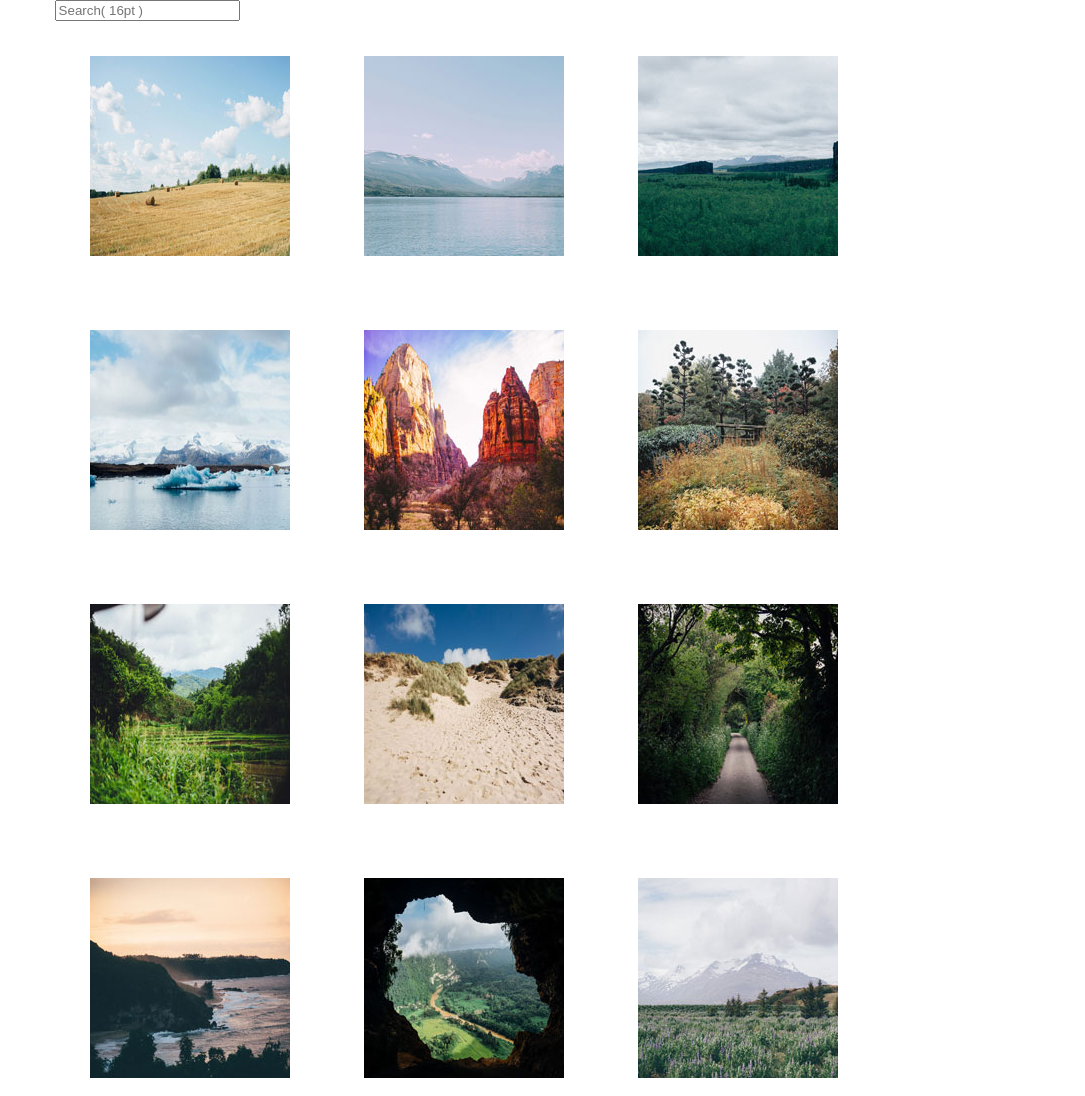
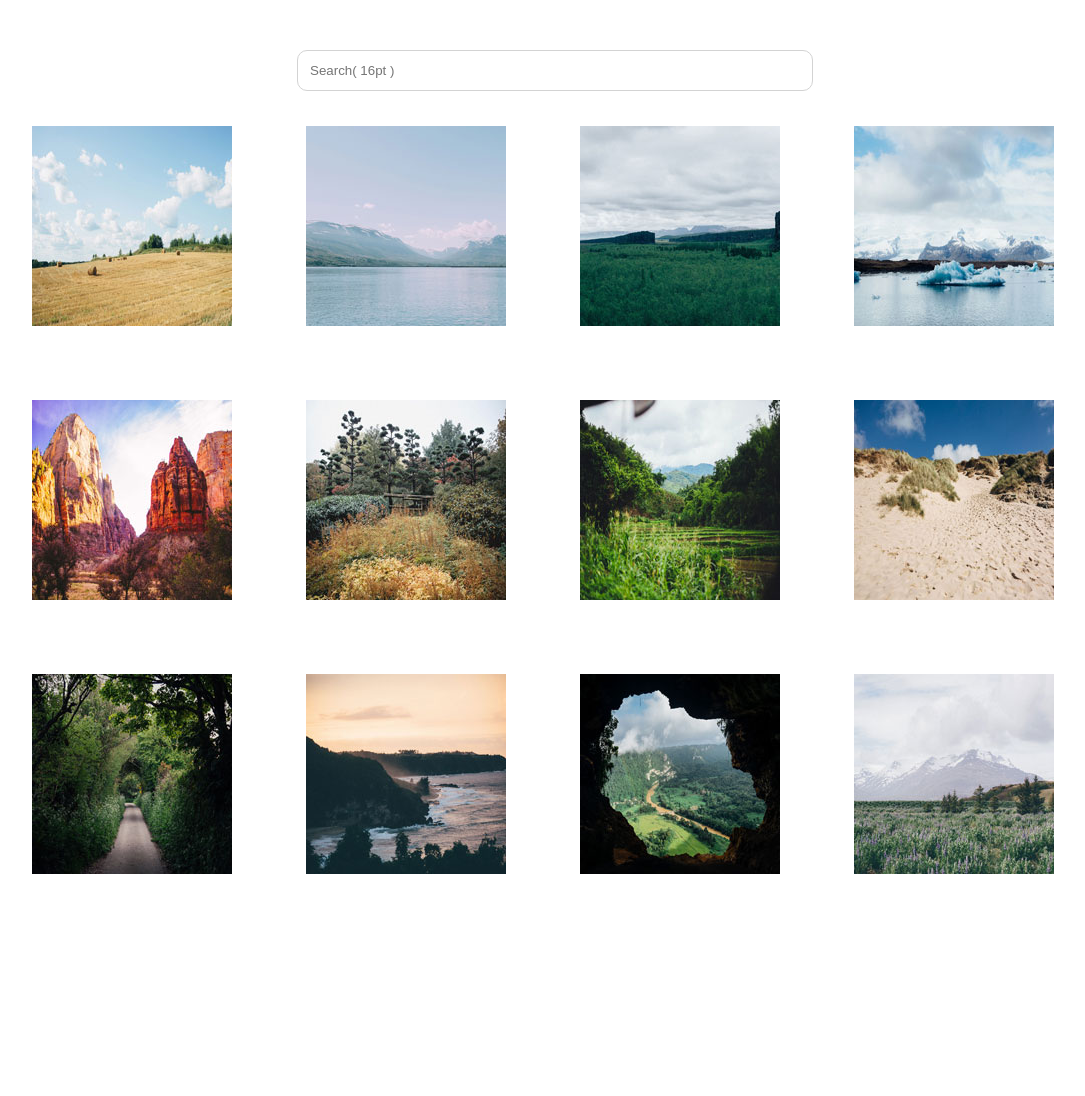
Before and after one commit to DudeCalledZee/Techdegree-Project-5, a plain HTML site: page index.html in a window 1280 px wide. Shown: the whole page, without its empty margins (67-1152 px from the left). After the commit the page ends 913 px from the top, so only its background shows below. Drawn offline with Linux system fonts and the light colour scheme.

Commit message:
create basic layout css

```diff
--- a/css/main.css
+++ b/css/main.css
@@ -1,7 +1,15 @@
-.container,
 body {
   width: 90%;
   margin: auto;
+  max-width: 1200px;
+}
+.search {
+  width: 490px;
+  padding: 12px;
+  margin: 50px 100px 0 300px;
+  border-radius: 10px;
+  border-style: none;
+  border: solid lightgrey 1px;
 }
 
 .gallery img {
```
